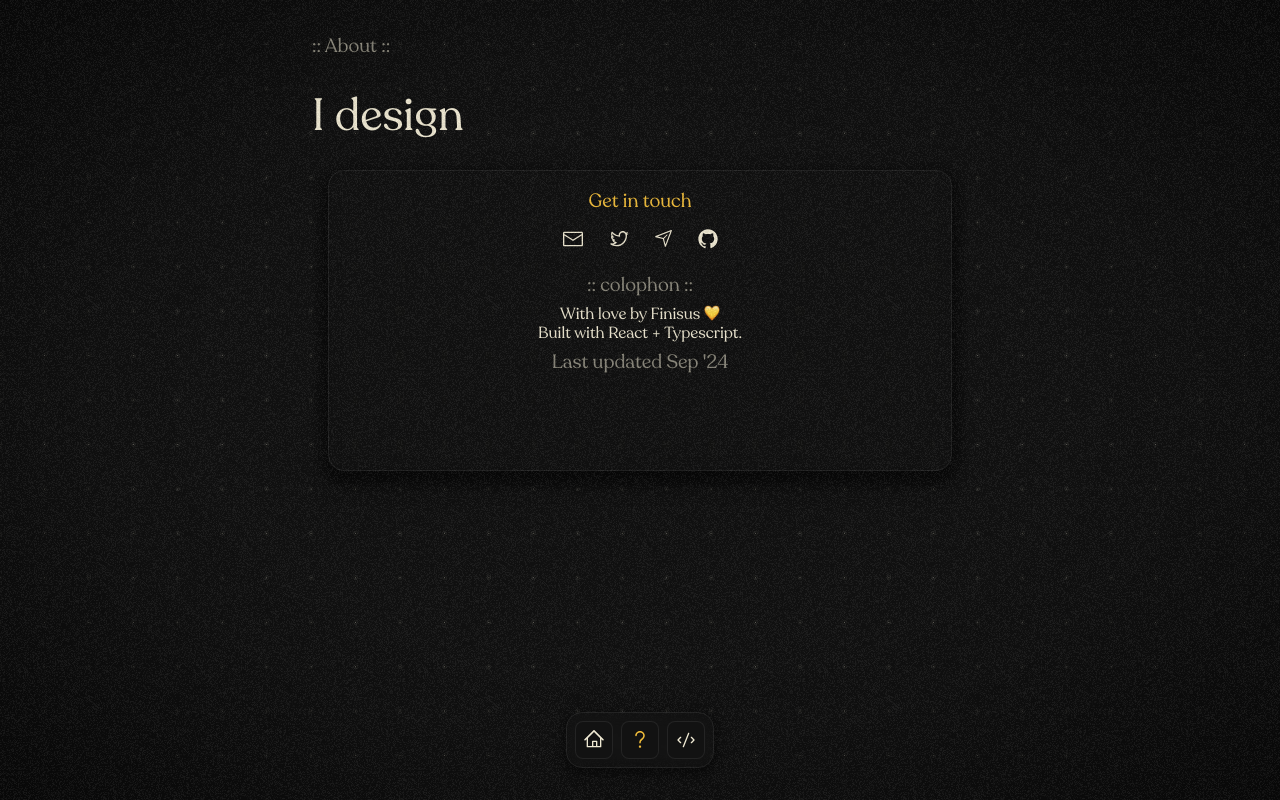
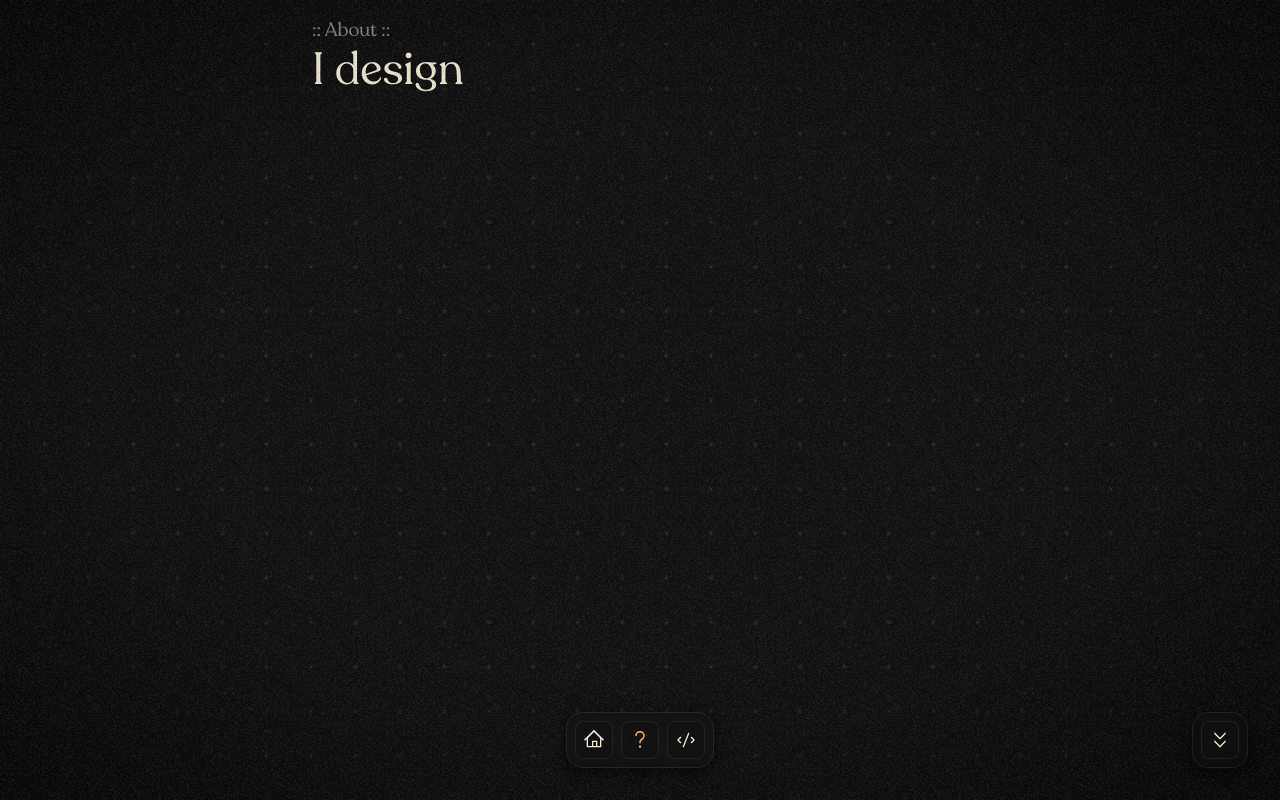
Before and after one commit to finisus/portfolio, a React (Vite) app: page / in a window 1280 px wide. Both pictures are taken after a click on the button 640 px from the left and 740 px from the top of the page. Shown: the top 800 px of the page. Built offline with nearby package versions, Linux system fonts and the light colour scheme.

Commit message:
add scroll-down btn functionality to navbar

```diff
--- a/src/AboutPage.tsx
+++ b/src/AboutPage.tsx
@@ -26,11 +26,10 @@ function AboutPage(): JSX.Element {
           </div>
         </div>
       </div>
-
-      <span>:: About ::</span>
-      <h1>I design</h1>
-
-
+      <div className='content'>
+        <span>:: About ::</span>
+        <h1>I design</h1>
+      </div>
       <Info />
     </div>
   );
--- a/src/Navbar.tsx
+++ b/src/Navbar.tsx
@@ -4,6 +4,7 @@ import { ActivePage } from "./App.tsx";
 const homeIconSVG: JSX.Element = <svg width="20" height="20" viewBox="0 0 15 15" fill="efe9d3" xmlns="http://www.w3.org/2000/svg"><path d="M7.07926 0.222253C7.31275 -0.007434 7.6873 -0.007434 7.92079 0.222253L14.6708 6.86227C14.907 7.09465 14.9101 7.47453 14.6778 7.71076C14.4454 7.947 14.0655 7.95012 13.8293 7.71773L13 6.90201V12.5C13 12.7761 12.7762 13 12.5 13H2.50002C2.22388 13 2.00002 12.7761 2.00002 12.5V6.90201L1.17079 7.71773C0.934558 7.95012 0.554672 7.947 0.32229 7.71076C0.0899079 7.47453 0.0930283 7.09465 0.32926 6.86227L7.07926 0.222253ZM7.50002 1.49163L12 5.91831V12H10V8.49999C10 8.22385 9.77617 7.99999 9.50002 7.99999H6.50002C6.22388 7.99999 6.00002 8.22385 6.00002 8.49999V12H3.00002V5.91831L7.50002 1.49163ZM7.00002 12H9.00002V8.99999H7.00002V12Z" fill="currentColor" fillRule="evenodd" clipRule="evenodd"></path></svg>;
 const questionMarkIconSVG: JSX.Element = <svg width="20" height="20" viewBox="0 0 15 15" fill="none" xmlns="http://www.w3.org/2000/svg"><path d="M5.07505 4.10001C5.07505 2.91103 6.25727 1.92502 7.50005 1.92502C8.74283 1.92502 9.92505 2.91103 9.92505 4.10001C9.92505 5.19861 9.36782 5.71436 8.61854 6.37884L8.58757 6.4063C7.84481 7.06467 6.92505 7.87995 6.92505 9.5C6.92505 9.81757 7.18248 10.075 7.50005 10.075C7.81761 10.075 8.07505 9.81757 8.07505 9.5C8.07505 8.41517 8.62945 7.90623 9.38156 7.23925L9.40238 7.22079C10.1496 6.55829 11.075 5.73775 11.075 4.10001C11.075 2.12757 9.21869 0.775024 7.50005 0.775024C5.7814 0.775024 3.92505 2.12757 3.92505 4.10001C3.92505 4.41758 4.18249 4.67501 4.50005 4.67501C4.81761 4.67501 5.07505 4.41758 5.07505 4.10001ZM7.50005 13.3575C7.9833 13.3575 8.37505 12.9657 8.37505 12.4825C8.37505 11.9992 7.9833 11.6075 7.50005 11.6075C7.0168 11.6075 6.62505 11.9992 6.62505 12.4825C6.62505 12.9657 7.0168 13.3575 7.50005 13.3575Z" fill="currentColor" fillRule="evenodd" clipRule="evenodd"></path></svg>;
 const codeIconSVG: JSX.Element = <svg width="20" height="20" viewBox="0 0 15 15" fill="none" xmlns="http://www.w3.org/2000/svg"><path d="M9.96424 2.68571C10.0668 2.42931 9.94209 2.13833 9.6857 2.03577C9.4293 1.93322 9.13832 2.05792 9.03576 2.31432L5.03576 12.3143C4.9332 12.5707 5.05791 12.8617 5.3143 12.9642C5.5707 13.0668 5.86168 12.9421 5.96424 12.6857L9.96424 2.68571ZM3.85355 5.14646C4.04882 5.34172 4.04882 5.6583 3.85355 5.85356L2.20711 7.50001L3.85355 9.14646C4.04882 9.34172 4.04882 9.6583 3.85355 9.85356C3.65829 10.0488 3.34171 10.0488 3.14645 9.85356L1.14645 7.85356C0.951184 7.6583 0.951184 7.34172 1.14645 7.14646L3.14645 5.14646C3.34171 4.9512 3.65829 4.9512 3.85355 5.14646ZM11.1464 5.14646C11.3417 4.9512 11.6583 4.9512 11.8536 5.14646L13.8536 7.14646C14.0488 7.34172 14.0488 7.6583 13.8536 7.85356L11.8536 9.85356C11.6583 10.0488 11.3417 10.0488 11.1464 9.85356C10.9512 9.6583 10.9512 9.34172 11.1464 9.14646L12.7929 7.50001L11.1464 5.85356C10.9512 5.6583 10.9512 5.34172 11.1464 5.14646Z" fill="currentColor" fillRule="evenodd" clipRule="evenodd"></path></svg>;
+const doubleArrowDownSVG: JSX.Element = <svg width="20" height="20" viewBox="0 0 15 15" fill="none" xmlns="http://www.w3.org/2000/svg"><path d="M3.85355 2.14645C3.65829 1.95118 3.34171 1.95118 3.14645 2.14645C2.95118 2.34171 2.95118 2.65829 3.14645 2.85355L7.14645 6.85355C7.34171 7.04882 7.65829 7.04882 7.85355 6.85355L11.8536 2.85355C12.0488 2.65829 12.0488 2.34171 11.8536 2.14645C11.6583 1.95118 11.3417 1.95118 11.1464 2.14645L7.5 5.79289L3.85355 2.14645ZM3.85355 8.14645C3.65829 7.95118 3.34171 7.95118 3.14645 8.14645C2.95118 8.34171 2.95118 8.65829 3.14645 8.85355L7.14645 12.8536C7.34171 13.0488 7.65829 13.0488 7.85355 12.8536L11.8536 8.85355C12.0488 8.65829 12.0488 8.34171 11.8536 8.14645C11.6583 7.95118 11.3417 7.95118 11.1464 8.14645L7.5 11.7929L3.85355 8.14645Z" fill="currentColor" fillRule="evenodd" clipRule="evenodd"></path></svg>;
 
 type NavbarProps = {
   activePage: ActivePage,
@@ -12,6 +13,13 @@ type NavbarProps = {
 
 function Navbar({ activePage, setActivePage }: NavbarProps): JSX.Element {
   const [tooltip, setTooltip] = useState<string | null>(null);
+
+  const scrollToBottom = (): void => {
+    window.scrollTo({
+      top: document.documentElement.scrollHeight,
+      behavior: 'smooth'
+    });
+  };
 
   return (
     <div className="navbar">
@@ -44,6 +52,16 @@ function Navbar({ activePage, setActivePage }: NavbarProps): JSX.Element {
           {tooltip === "Works" && <span className="tooltip">Works</span>}
         </button>
       </div>
+      <div className="scroll-down">
+        <button
+          onMouseEnter={() => setTooltip("Scroll Down")}
+          onMouseLeave={() => setTooltip(null)}
+          onClick={scrollToBottom}
+        >
+          {doubleArrowDownSVG}
+          {tooltip === "Scroll Down" && <span className="tooltip">Scroll Down</span>}
+        </button>
+      </div>
     </div>
   );
 }
--- a/src/WorksPage.tsx
+++ b/src/WorksPage.tsx
@@ -1,3 +1,4 @@
+import Info from './Info.tsx';
 import gridSmallSVG from './assets/grid[pattern-plus][18x18].svg';
 
 function WorksPage(): JSX.Element {
@@ -25,10 +26,10 @@ function WorksPage(): JSX.Element {
           </div>
         </div>
       </div>
-
-      <span>:: Works ::</span>
-
-
+      <div className='content'>
+        <span>:: Works ::</span>
+      </div>
+      <Info />
     </div>
   );
 }
--- a/src/index.css
+++ b/src/index.css
@@ -15,6 +15,7 @@
   --bg2_temp: #3C5B6F;
 
   --bg: rgb(18, 18, 18);
+  --bgTran: rgba(18, 18, 18, 0.55);
   --text: #efe9d3;
   --text2: rgba(239, 233, 211, 0.55);
   --accent1: rgb(210, 193, 59);
@@ -39,6 +40,10 @@
   scrollbar-width: none;  /* Firefox */
 }
 
+html {
+  scroll-behavior: smooth;
+}
+
 body {
   margin: 0;
   width: 100vw;
@@ -56,7 +61,6 @@ body {
   text-rendering: optimizeLegibility;
   -webkit-font-smoothing: antialiased;
   -moz-osx-font-smoothing: grayscale;
-  scroll-behavior: smooth;
   overflow-x: hidden;
   overflow-y: auto;
 }
@@ -68,10 +72,12 @@ button {
 h1 {
   font-size: 2.8em;
   line-height: 1.1;
+  margin: 0;
 }
 
 h2 {
   font-size: 2em;
+  margin: 0;
 }
 
 h3 {
@@ -160,14 +166,14 @@ h3 {
   padding: 8px 8px;
   border: 1px solid rgba(255, 255, 255, 0.075);
   border-radius: 8px;
-  background-color: var(--bg);
+  background-color: var(--bgTran);
   transition: background-color 0.3s;
 }
 .island button svg {
   color: var(--text);
 }
 .island button:hover {
-  background-color: rgb(45, 45, 45);
+  background-color: rgb(36, 36, 36);
 }
 
 .island .tooltip {
@@ -176,8 +182,8 @@ h3 {
   padding: 6px;
   border: 1px solid rgba(255, 255, 255, 0.1);
   border-radius: 8px;
-  font-size: 0.8em;
-  font-weight: 900;
+  font-family: 'reco';
+  font-size: 12px;
   color: var(--text);
   background-color: transparent;
   backdrop-filter: blur(8px);
@@ -190,6 +196,53 @@ h3 {
 .island .activePage .tooltip {
   color: var(--yellow);
   border: 1px solid rgba(210, 193, 59, 0.2);
+}
+
+.scroll-down {
+  position: absolute;
+  right: 0;
+  bottom: 0;
+  padding: 8px 8px;
+  border: 1px solid rgba(255, 255, 255, 0.075);
+  border-radius: 16px;
+  background-color: transparent;
+  backdrop-filter: blur(8px);
+  -webkit-backdrop-filter: blur(8px);
+  box-shadow: inset 0 1px 0 rgba(255, 255, 255, 0.0),
+                    0 4px 8px 4px rgba(0, 0, 0,0.33),
+                    0 0 0 1px rgba(0, 0, 0, 0.0);
+}
+
+.scroll-down button {
+  display: flex;
+  justify-content: center;
+  align-items: center;
+  padding: 8px 8px;
+  border: 1px solid rgba(255, 255, 255, 0.075);
+  border-radius: 8px;
+  background-color: var(--bgTran);
+  transition: background-color 0.3s;
+}
+.scroll-down button svg {
+  color: var(--text);
+}
+.scroll-down button:hover {
+  background-color: rgb(36, 36, 36);
+}
+
+.scroll-down .tooltip {
+  position: fixed;
+  margin-top: -112px;
+  padding: 6px;
+  border: 1px solid rgba(255, 255, 255, 0.1);
+  border-radius: 8px;
+  font-family: 'reco';
+  font-size: 12px;
+  white-space: nowrap;
+  color: var(--text);
+  background-color: transparent;
+  backdrop-filter: blur(8px);
+  -webkit-backdrop-filter: blur(8px);
 }
 
 /****/
@@ -233,18 +286,6 @@ h3 {
 /**
 * component@ AboutPage
 */
-
-.ap {
-  margin-top: 2em;
-  margin-bottom: 2em;
-  margin-left: auto;
-  margin-right: auto;
-  max-width: 656px;
-  height: calc(100vh - 4em);
-  background-color: transparent;
-  overflow-x: hidden;
-  overflow-y: auto;
-}
 
 .ap .gridBackground {
   z-index: -900;
@@ -290,7 +331,19 @@ h3 {
   padding: 0;
 }
 
-.ap span {
+.ap .content {
+  margin-top: 1em;
+  margin-left: auto;
+  margin-right: auto;
+  max-width: 656px;
+  height: 100vh;
+  display: flex;
+  flex-direction: column;
+  justify-content: flex-start;
+  align-items: flex-start;
+}
+
+.ap .content span {
   font-size: 1.2em;
   color: var(--text2);
 }
@@ -300,18 +353,6 @@ h3 {
 /**
 * component@ WorksPage
 */
-
-.wp {
-  margin-top: 2em;
-  margin-left: auto;
-  margin-right: auto;
-  margin-bottom: 2em;
-  max-width: 656px;
-  height: calc(100vh - 4em);
-  background-color: transparent;
-  overflow-x: hidden;
-  overflow-y: auto;
-}
 
 .wp .gridBackground {
   z-index: -900;
@@ -357,7 +398,24 @@ h3 {
   padding: 0;
 }
 
-.wp span {
+.wp .info {
+  backdrop-filter: blur(12px);
+  -webkit-backdrop-filter: blur(12px);
+}
+
+.wp .content {
+  margin-top: 1em;
+  margin-left: auto;
+  margin-right: auto;
+  max-width: 656px;
+  height: 100vh;
+  display: flex;
+  flex-direction: column;
+  justify-content: flex-start;
+  align-items: flex-start;
+}
+
+.wp .content span {
   font-size: 1.2em;
   color: var(--text2);
 }
@@ -507,6 +565,16 @@ h3 {
   .hp .socials button:hover {
     background-color: rgb(18, 18, 18);
   }
+
+  .scroll-down button:hover {
+    background-color: rgb(18, 18, 18);
+  }
+
+  .scroll-down .tooltip {
+    opacity: 0;
+    backdrop-filter: blur(0px);
+    -webkit-backdrop-filter: blur(0px);
+  }
 }
 
 @media screen and (max-width: 720px) {
@@ -539,6 +607,10 @@ h3 {
     border: 1px solid rgba(255, 255, 255, 0.1);
     font-size: 0.8em;
     font-weight: 900;
+  }
+
+  .scroll-down {
+    margin-right: 1em;
   }
 
   /****/
```
Also changed, not shown: src/Info.tsx (+4 -4 lines).
